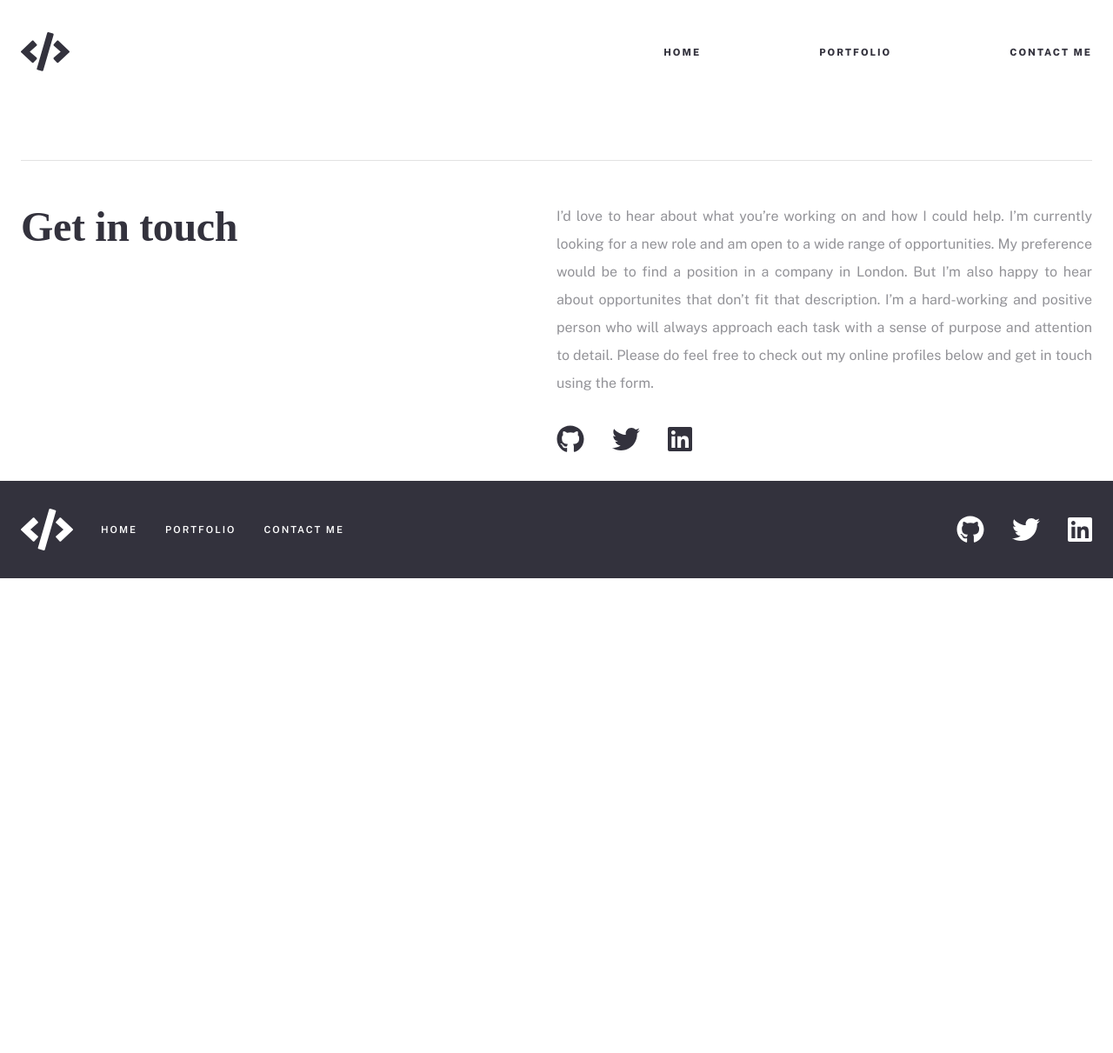
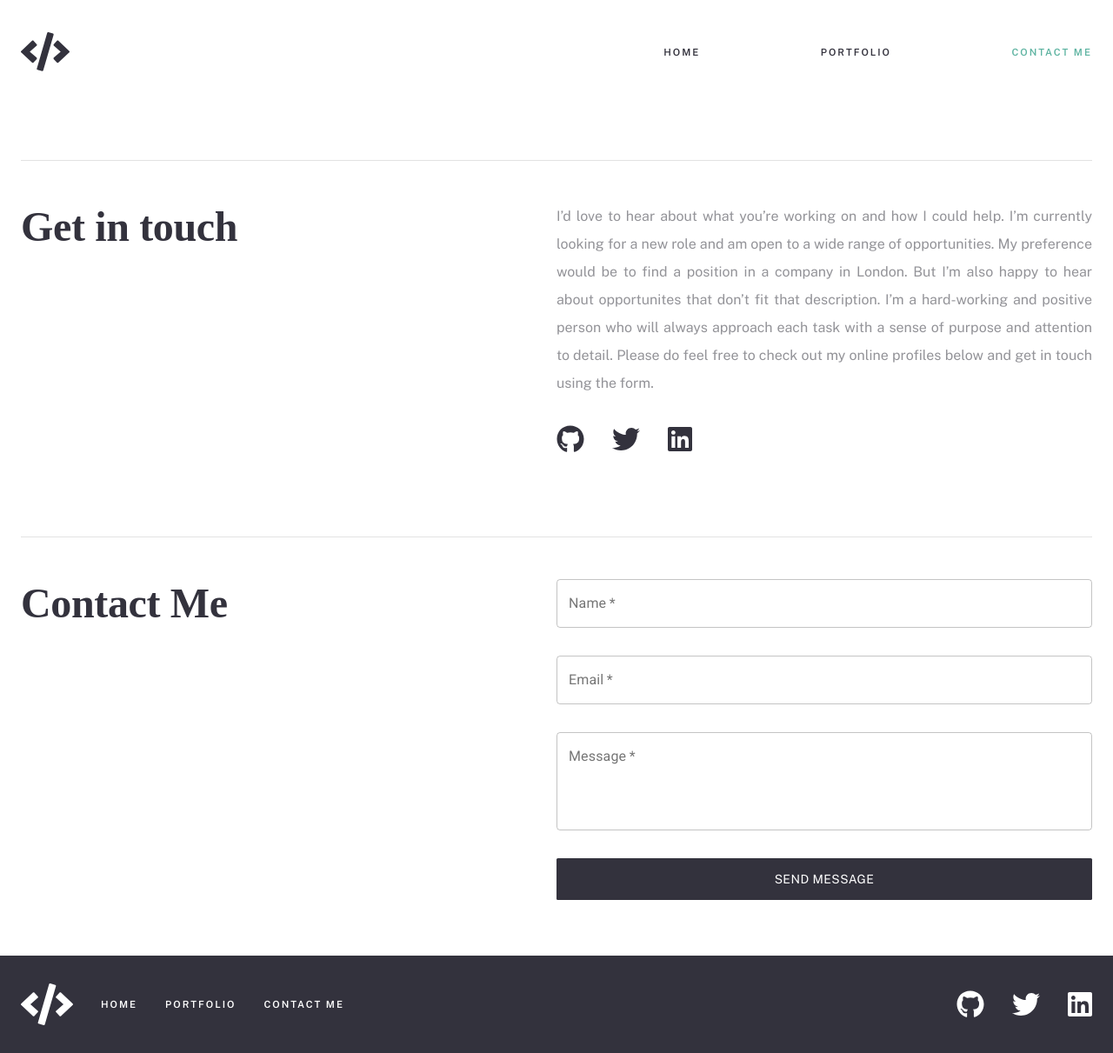
Before and after one commit to Medici305/portfolio, a React (Create React App) app: page /contact-me in a window 1280 px wide. Shown: the whole page at 87% size. Before the commit the page ends 800 px from the top, so only its background shows below. Built offline with nearby package versions, Linux system fonts and the light colour scheme; a web font is replaced by a local one.

Commit message:
7. Contact me page complete.

```diff
--- a/src/components/FooterSection.js
+++ b/src/components/FooterSection.js
@@ -74,7 +74,6 @@ const Footer = styled.div`
     margin-left: 2rem;
     @media (max-width: 768px) {
       text-align: center;
-      font-size: 0.9rem;
       margin: 0;
     }
   }
--- a/src/components/GetInTouch.js
+++ b/src/components/GetInTouch.js
@@ -12,9 +12,11 @@ import {
 const useStyles = makeStyles((theme) => ({
   root: {},
   boxes: {
-    // border: "2px solid black",
     marginTop: "4rem",
     justifyContent: "space-between",
+    "@media (max-width: 768px)": {
+      marginTop: "2rem",
+    },
   },
   box: {
     // border: "2px solid red",
--- a/src/components/Nav.js
+++ b/src/components/Nav.js
@@ -1,12 +1,13 @@
-import React, { useState } from "react";
+import React from "react";
 import styled from "styled-components";
 import Dropdown from "./Dropdown";
-import { Link } from "react-router-dom";
+import { Link, useLocation } from "react-router-dom";
 import Container from "@material-ui/core/Container";
 import { FontAwesomeIcon } from "@fortawesome/react-fontawesome";
 import { faBars, faCode, faTimes } from "@fortawesome/free-solid-svg-icons";
 
 const Nav = ({ toggle, setToggle }) => {
+  const { pathname } = useLocation();
   return (
     <Container>
       <NavStyle>
@@ -19,13 +20,25 @@ const Nav = ({ toggle, setToggle }) => {
         {/* 2. Nav links */}
         <ul>
           <li>
-            <Link to="/">Home</Link>
+            <Link className={pathname === "/" ? "highlight" : ""} to="/">
+              Home
+            </Link>
           </li>
           <li>
-            <Link to="/portfolio">Portfolio</Link>
+            <Link
+              className={pathname === "/portfolio" ? "highlight" : ""}
+              to="/portfolio"
+            >
+              Portfolio
+            </Link>
           </li>
           <li>
-            <Link to="/contact-me">Contact Me</Link>
+            <Link
+              className={pathname === "/contact-me" ? "highlight" : ""}
+              to="/contact-me"
+            >
+              Contact Me
+            </Link>
           </li>
         </ul>
         {/* 3. Hamburger */}
@@ -61,7 +74,7 @@ const NavStyle = styled.nav`
     a {
       transition: all 0.5s ease-in-out;
       color: rgb(51, 50, 61);
-      font-weight: 700;
+      font-weight: 600;
       &:hover {
         color: #5fb4a8;
       }
@@ -77,6 +90,9 @@ const NavStyle = styled.nav`
   @media (max-width: 992px) {
     //padding: 0 2rem;
   }
+  .highlight {
+    color: #5fb4a2;
+  }
 `;
 
 const Logo = styled.div`
--- /dev/null
+++ b/src/components/SendEmail.js
@@ -0,0 +1,114 @@
+import React from "react";
+import styled from "styled-components";
+import { makeStyles } from "@material-ui/core/styles";
+import Grid from "@material-ui/core/Grid";
+import TextField from "@material-ui/core/TextField";
+import Button from "@material-ui/core/Button";
+
+const useStyles = makeStyles((theme) => ({
+  root: {},
+  boxes: {
+    marginTop: "4rem",
+    marginBottom: "4rem",
+
+    justifyContent: "space-between",
+    "@media (max-width: 992px)": {
+      marginTop: "2rem",
+    },
+  },
+  box: {
+    //border: "2px solid yellow",
+  },
+  form: {
+    display: "flex",
+    flexDirection: "column",
+    justifyContent: "space-around",
+  },
+  button: {
+    marginTop: "2rem",
+    padding: ".75rem 2rem",
+    borderRadius: ".1rem",
+    background: "rgb(51, 50, 61)",
+    color: "#fff",
+    fontFamily: "Public Sans",
+    boxShadow: "none",
+    "@media (max-width: 992px)": {
+      marginTop: "2rem",
+    },
+  },
+}));
+
+const SendEmail = () => {
+  const classes = useStyles();
+  return (
+    <Contact>
+      <Grid container className={classes.boxes}>
+        <div className="line"></div>
+        <Grid item className={classes.box} sm={12} md={4}>
+          <h2>Contact Me</h2>
+        </Grid>
+        <Grid item className={classes.box} sm={12} md={6}>
+          <form className={classes.form}>
+            {/* 1. Name */}
+            <TextField
+              required
+              id="outlined-basic"
+              label="Name"
+              name="name"
+              variant="outlined"
+            />
+            {/* 2. Email Address */}
+            <TextField
+              required
+              id="outlined-basic"
+              label="Email"
+              type="email"
+              className="email"
+              autoComplete="email"
+              name="email"
+              variant="outlined"
+            />
+            {/* 3. Message */}
+            <TextField
+              required
+              id="outlined-multiline-static"
+              label="Message"
+              multiline
+              name="message"
+              rows={4}
+              variant="outlined"
+            />
+            <Button variant="contained" className={classes.button}>
+              Send Message
+            </Button>
+          </form>
+        </Grid>
+      </Grid>
+    </Contact>
+  );
+};
+
+// Styled Components
+const Contact = styled.div`
+  h2 {
+    text-align: left;
+    @media (max-width: 992px) {
+      margin-bottom: 3rem;
+    }
+  }
+  .email {
+    margin: 2rem 0;
+  }
+  button {
+    &:hover {
+      border: 1px solid rgb(51, 50, 61);
+      background: transparent;
+      color: rgb(51, 50, 61);
+    }
+  }
+  .line {
+    margin-bottom: 3rem;
+  }
+`;
+
+export default SendEmail;
--- a/src/pages/ContactMe.js
+++ b/src/pages/ContactMe.js
@@ -3,6 +3,7 @@ import styled from "styled-components";
 import { motion } from "framer-motion";
 import { pageAnimation } from "../Animation";
 import GetInTouch from "../components/GetInTouch";
+import SendEmail from "../components/SendEmail";
 
 const ContactMe = () => {
   return (
@@ -13,13 +14,14 @@ const ContactMe = () => {
       animate="show"
     >
       <GetInTouch />
+      <SendEmail />
     </StyledContact>
   );
 };
 
 // Styled Component
 const StyledContact = styled(motion.div)`
-  color: black;
+
 `;
 
 export default ContactMe;
```
